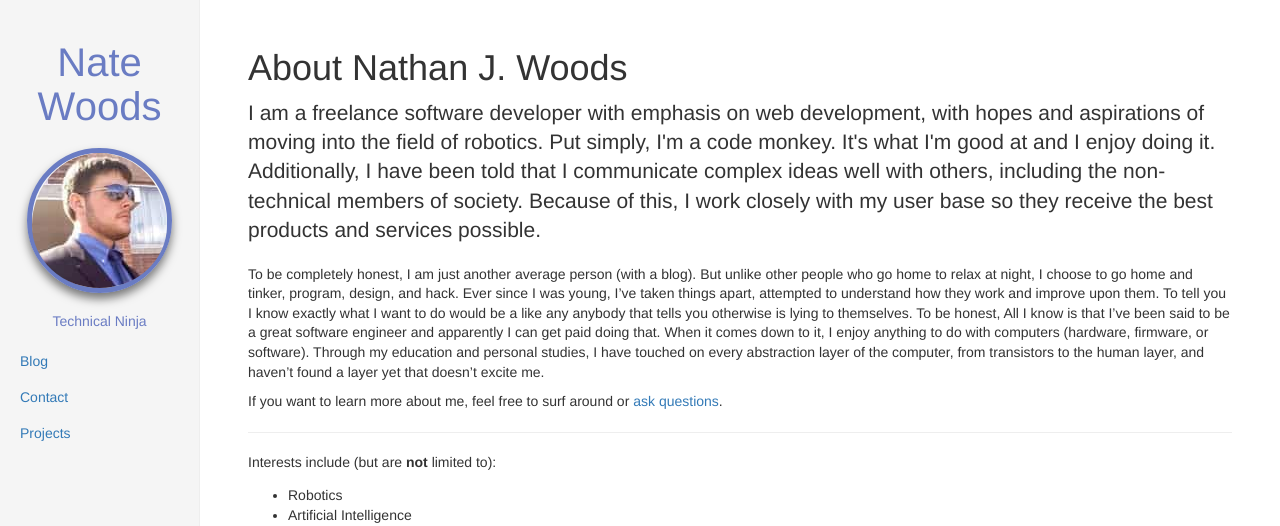
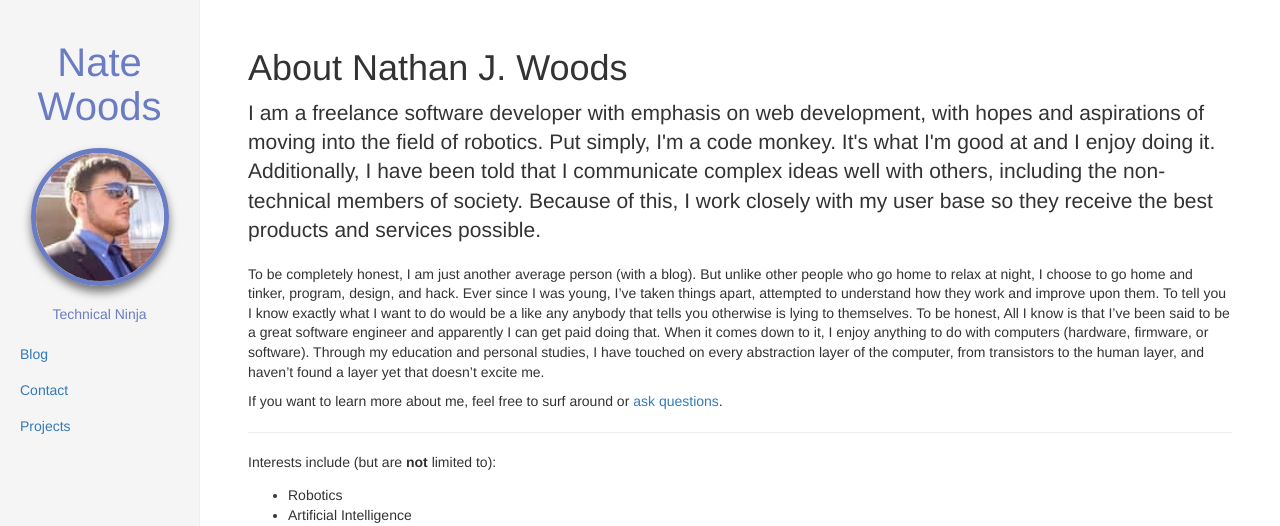
Before and after one commit to bign8/bign8.github.io, a Jekyll site: the page built from index.md, in a window 1280 px wide. Shown: the top 526 px of the page. Built offline with Jekyll 4.4.1, drawn with Linux system fonts in a browser that asks for light colours; our own code applies the rules of GitHub Pages for plain Markdown files.

Commit message:
style: cleaning up styles again

```diff
--- a/assets/css/style.css
+++ b/assets/css/style.css
@@ -1,9 +1,9 @@
+* { box-sizing: border-box }
 body {
   font-family: Helvetica, Arial, sans-serif;
   font-size: 14px;
   color: #333;
 }
-
 header {
   position: fixed;
   top: 0;
@@ -16,12 +16,13 @@
   background-color: #f5f5f5;
   border-right: 1px solid #eee;
   width: 200px;
-  box-sizing: border-box;
 }
-
-nav {
-  margin: 0 -20px;
+main {
+  line-height: 1.4;
+  margin-left: 200px; /* gives room for header on left */
+  padding: 20px 40px;
 }
+nav { margin: 0 -20px }
 nav ul {
   list-style: none;
   padding: 0;
@@ -40,6 +41,7 @@
   background-color: #eee;
 }
 
+/* profile component */
 .profile,
 .profile:hover {
   display: block;
@@ -48,23 +50,21 @@
   text-align: center;
   color: #6A7CC3;
 }
-.profile h1 {
-  font-size: 40px;
-}
-.profile figure {
-  margin: 0;
-}
+.profile h1 { font-size: 40px }
+.profile figure { margin: 0 }
 .profile .face {
-  width: 135px;
-  height: 135px;
+  width: 138px;
   margin: 20px auto;
-  border: 5px solid #6A7CC3;
+  border: 5px solid currentColor;
   box-shadow: 0px 6px 10px 0px rgba(0, 0, 0, 0.51);
   border-radius: 50%;
   position: relative;
 }
 .profile img {
+  height: 128px;
+  width: 128px;
   border-radius: 50%;
+  padding: 0;
 }
 .profile .face::before {
   opacity: 0;
@@ -85,15 +85,7 @@
   top: 0;
   bottom: 0;
 }
-.profile:hover .face::before {
-  opacity: 1;
-}
-
-main {
-  line-height: 1.4;
-  margin-left: 200px; /* gives room for header on left */
-  padding: 20px 40px;
-}
+.profile:hover .face::before { opacity: 1 }
 
 /* Content Styles */
 
@@ -119,9 +111,7 @@
   color: #23527c;
   text-decoration: underline;
 }
-p {
-  margin: 0 0 10px;
-}
+p { margin: 0 0 10px }
 .lead {
   font-size: 21px;
   font-weight: 300;
@@ -188,12 +178,11 @@
   width: 100%;
   margin-bottom: 10px;
 }
-table, th, td {
-  border: 1px solid black;
-}
-table.table, table.table th, table.table td {
-  border: none;
-}
+table, th, td { border: 1px solid black }
+table.table,
+table.table th,
+table.table td { border: none }
+ul { padding-left: 40 }
 pre code {
   padding: 0;
   font-size: inherit;
@@ -208,9 +197,7 @@
   text-align: center;
   list-style: none;
 }
-.pager li {
-  display: inline;
-}
+.pager li { display: inline }
 .pager li > a, .pager li > span {
   display: inline-block;
   padding: 5px 14px;
@@ -218,12 +205,8 @@
   border: 1px solid #ddd;
   border-radius: 15px;
 }
-.pager .next > a, .pager .next > span {
-  float: right;
-}
-.pager .previous > a, .pager .previous > span {
-  float: left;
-}
+.pager .next > a, .pager .next > span { float: right }
+.pager .previous > a, .pager .previous > span { float: left }
 .pager li > a:focus, .pager li > a:hover {
   text-decoration: none;
   background-color: #eee;
@@ -236,15 +219,9 @@
   cursor: not-allowed;
   background-color: #fff;
 }
-a.thumbnail {
-  text-decoration: none;
-}
-.thumbnail {
-  color: #333;
-}
-.label-default {
-  background-color: #777;
-}
+a.thumbnail { text-decoration: none }
+.thumbnail { color: #333 }
+.label-default { background-color: #777 }
 .label {
   display: inline;
   padding: .2em .6em .3em;
```
